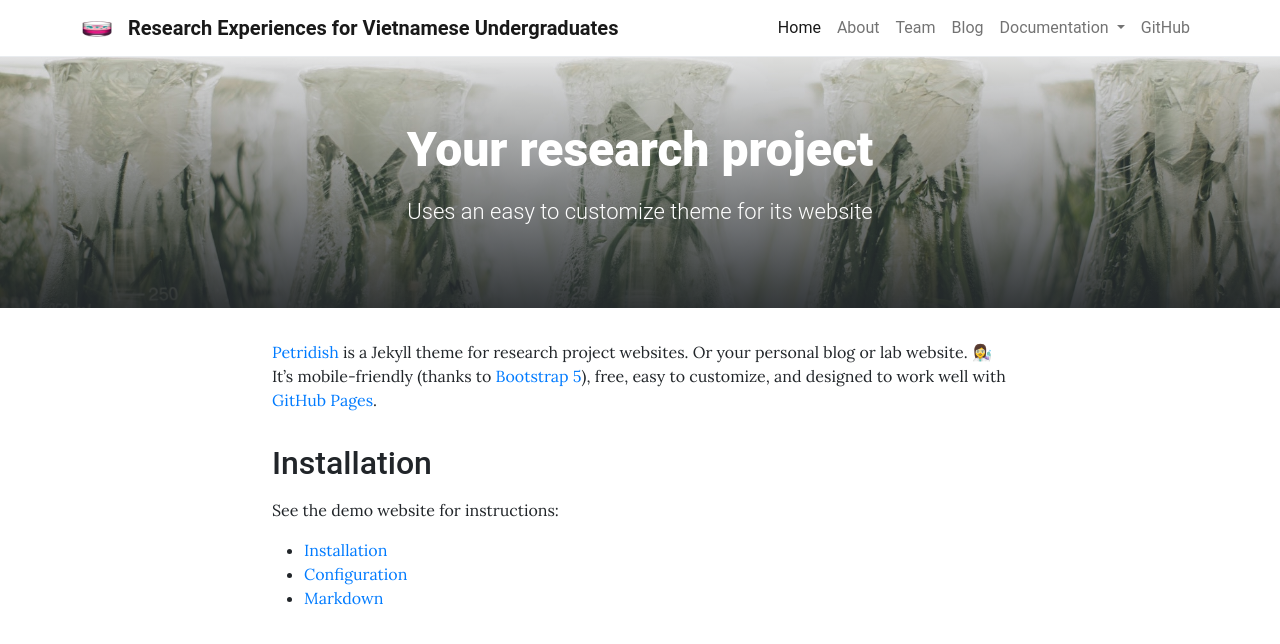
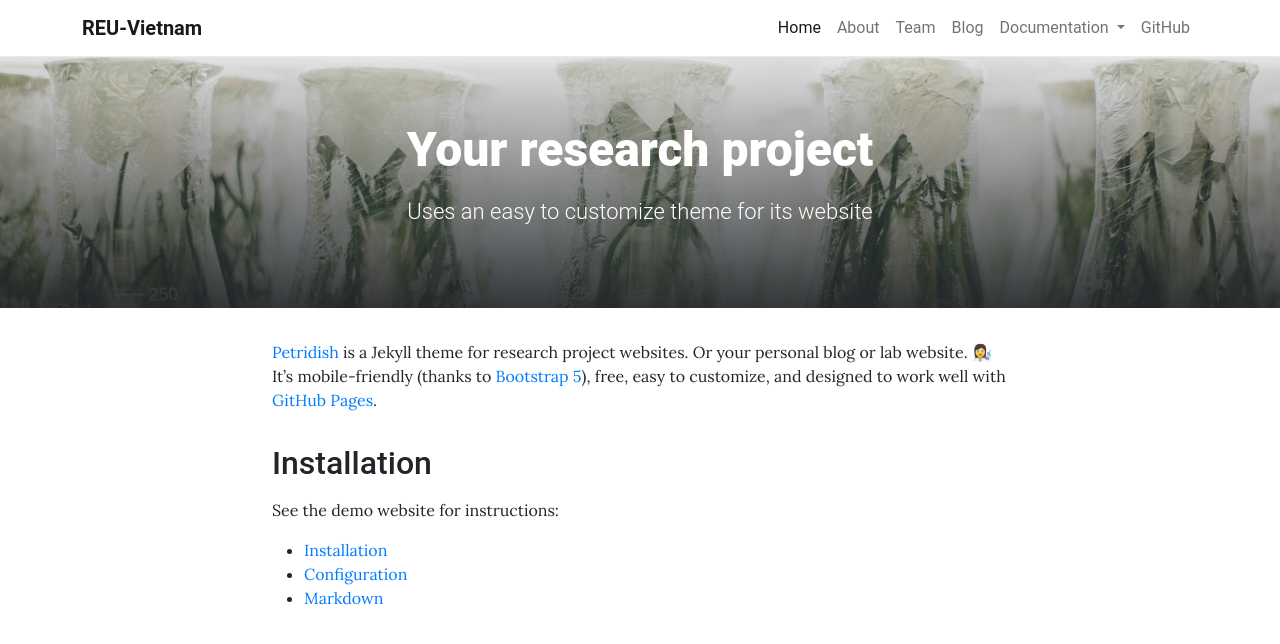
Before and after one commit to adm-vietnam/adm-vietnam.github.io, a Jekyll site: the page built from pages/home.md, in a window 1280 px wide and 900 px high, cut to the strip 0-647 px from the top of the window. Shown: the top 644 px of the strip. Built offline with Jekyll 4.4.1, drawn with Linux system fonts in a browser that asks for light colours.

Commit message:
Update _config.yml

```diff
--- a/_config.yml
+++ b/_config.yml
@@ -1,5 +1,5 @@
 # SITE SETTINGS
-title: Research Experiences for Vietnamese Undergraduates                        # Title in top navigation bar (navbar) and <head>
+title: REU-Vietnam                        # Title in top navigation bar (navbar) and <head>
 author: REU-Vietnam                    # Used for copyright statement in footer
 baseurl: ""                   # Only required if your site is in a directory e.g. https://username.github.io/sitename
                                         # which has url: "https://username.github.io" (no slash) and baseurl: "/sitename" (leading slash)
@@ -25,7 +25,7 @@ colors:
   footer: "#6c757d"                     # Background color for footer: use color that contrasts well with white
 font_serif: true                        # Font type for page content: serif (default) or slightly smaller sans-serif
 rounded_corners: true                   # Enable (default) rounded corners on boxes and buttons
-logo: /assets/theme/images/petri-dish_1f9eb.png # Logo in navbar, will be displayed with 30px height
+logo: # /assets/theme/images/petri-dish_1f9eb.png # Logo in navbar, will be displayed with 30px height
 
 # BUILD SETTINGS
 markdown: kramdown
```
